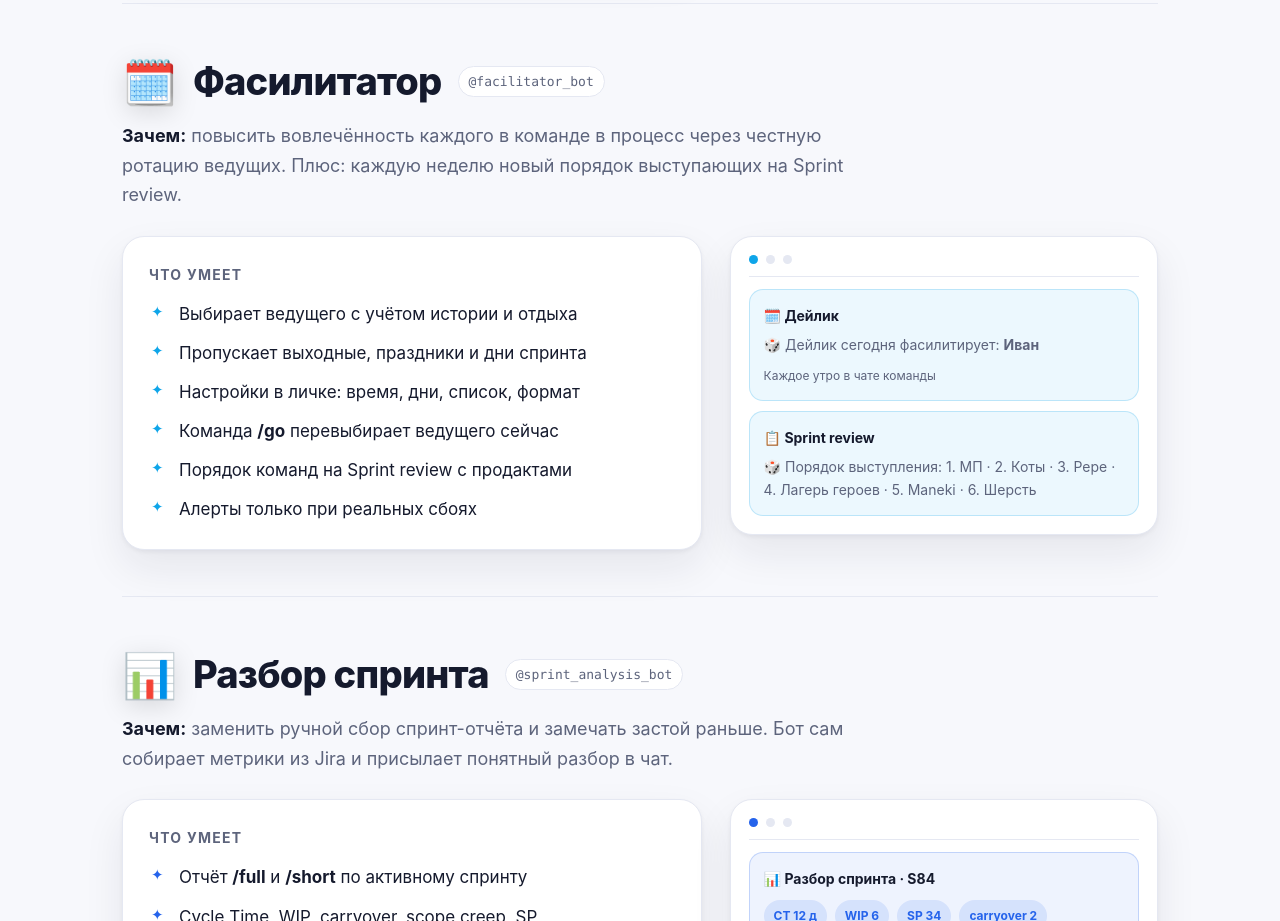
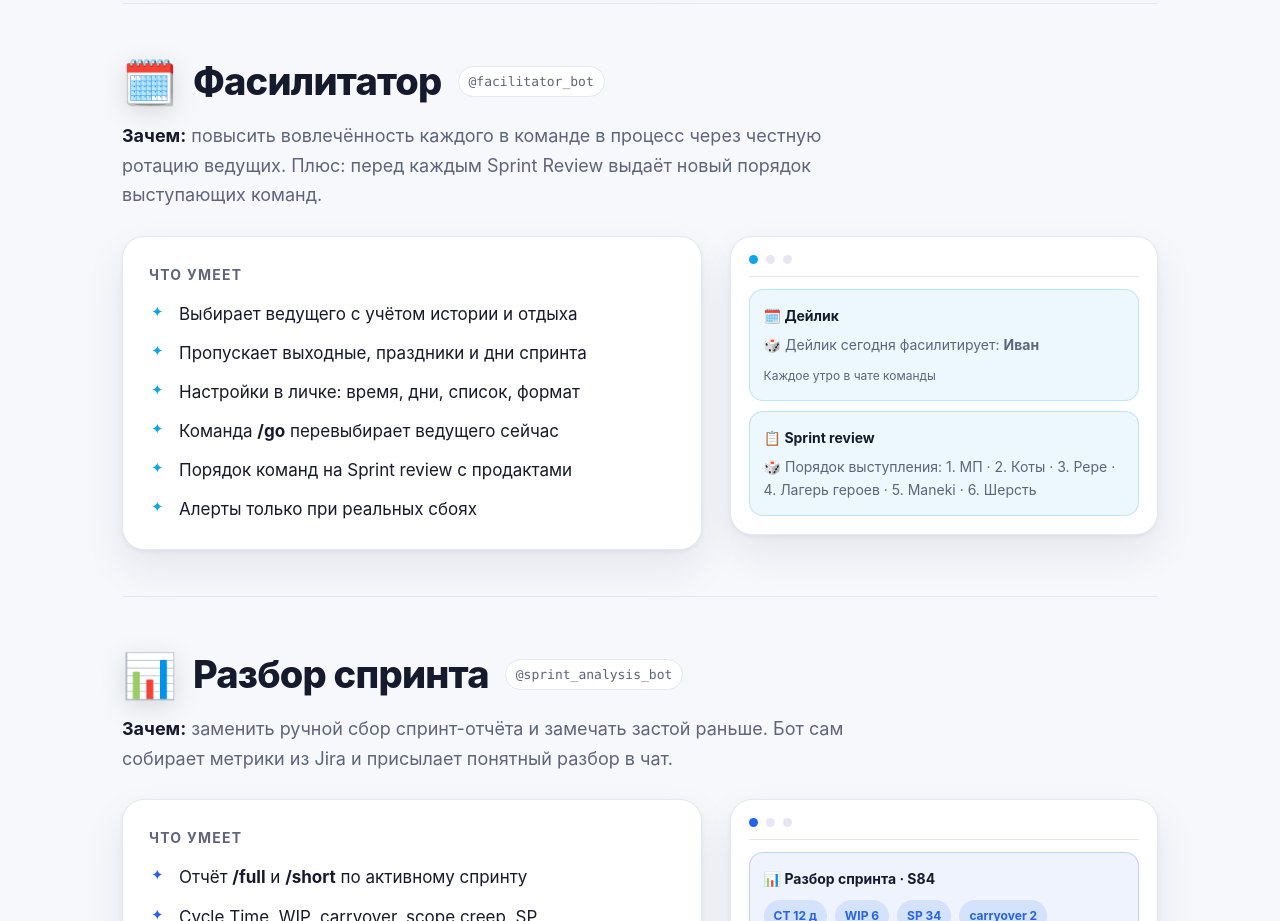
Before and after one commit to Egorbeezer/bots-landing, a plain HTML site: page index.html in a window 1280 px wide. Shown: the part 1140-2061 px from the top of the page. Drawn offline with Linux system fonts and the light colour scheme.

Commit message:
Лендинг: порядок на Sprint Review

```diff
--- a/index.html
+++ b/index.html
@@ -211,7 +211,7 @@
       <span class="nick">@facilitator_bot</span>
     </div>
     <p class="why"><b>Зачем:</b> повысить вовлечённость каждого в команде в процесс через честную
-      ротацию ведущих. Плюс: каждую неделю новый порядок выступающих на Sprint review.</p>
+      ротацию ведущих. Плюс: перед каждым Sprint Review выдаёт новый порядок выступающих команд.</p>
     <div class="cols">
       <div class="panel">
         <h3>Что умеет</h3>
```
